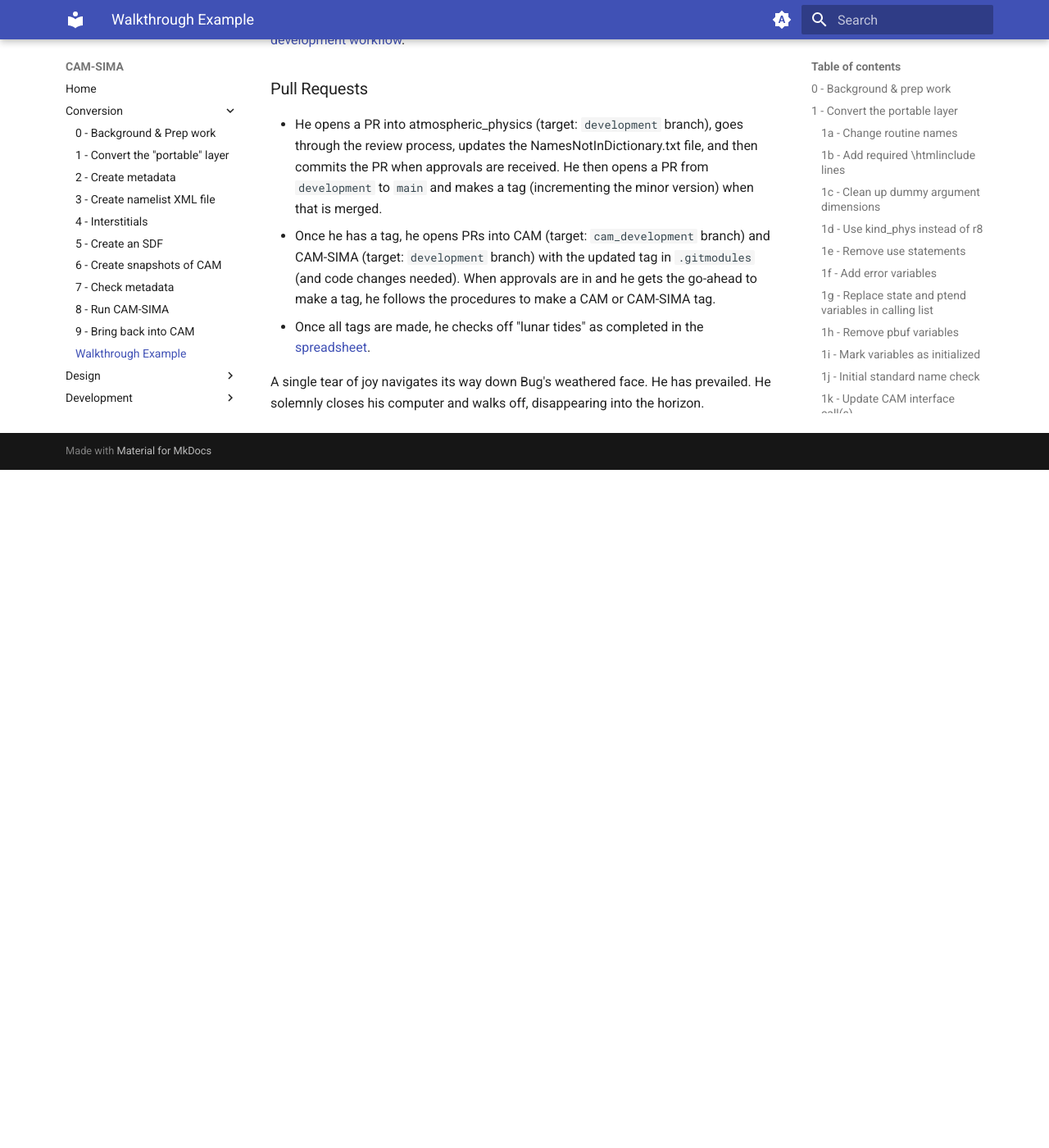
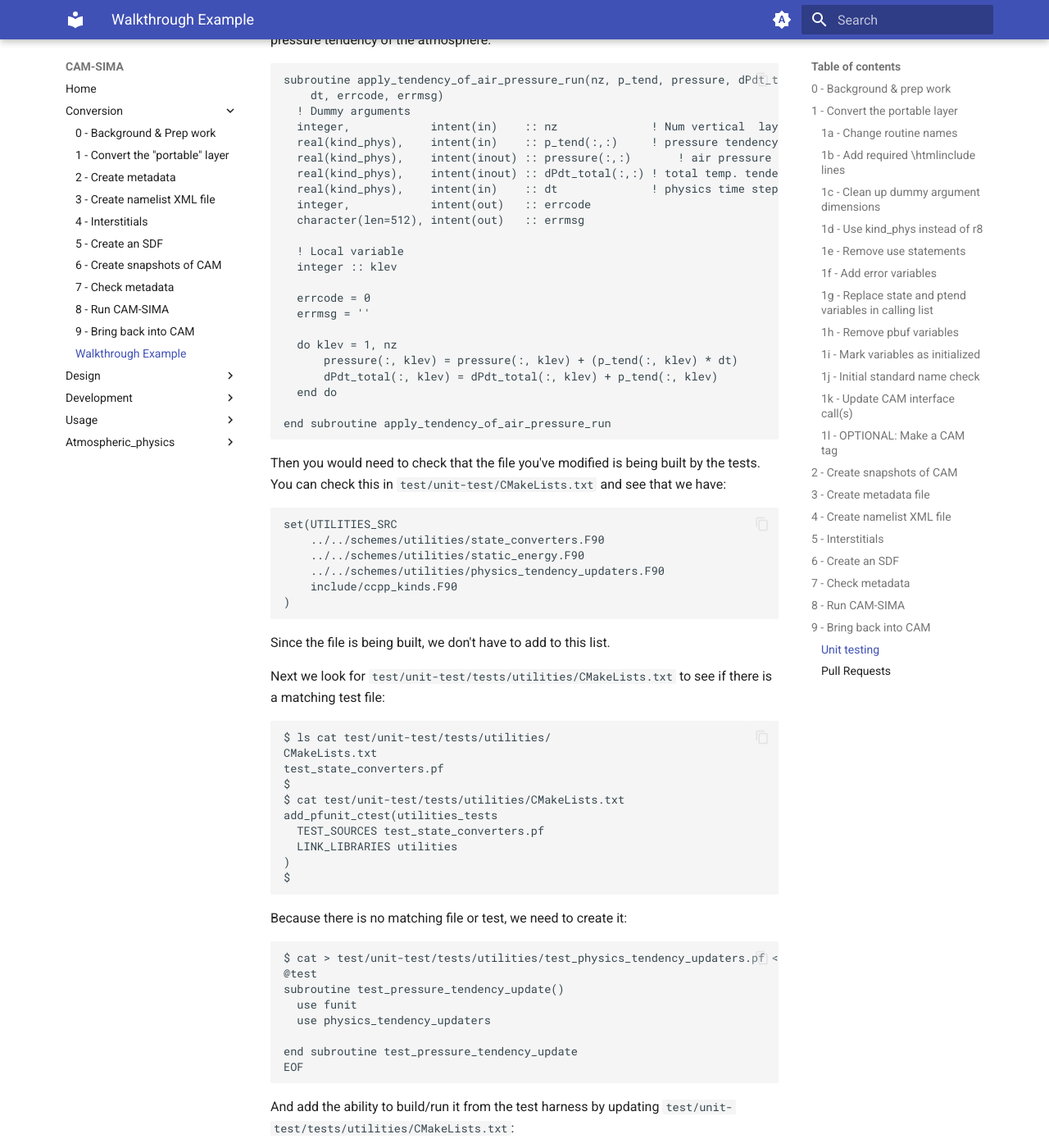
Before and after one commit to kuanchihwang/CAM-SIMA-Docs, an MkDocs documentation site: the page built from docs/conversion/walkthrough.md, in a window 1280 px wide and 1400 px high, scrolled down 16526 px. Shown: the whole window at 82% size. Built offline with MkDocs 1.6.1 and Material for MkDocs 9.7.7, drawn with Linux system fonts in a browser that asks for light colours; before the commit the page ends 17099 px from its top, so only the background shows below that; some of the changed text lies outside the part shown.

Commit message:
Adding unit testing walkthrough.

````diff
--- a/docs/conversion/walkthrough.md
+++ b/docs/conversion/walkthrough.md
@@ -690,7 +690,164 @@
 Bug commits his changes to his fork/branch of the three repos: CAM, CAM-SIMA, atmospheric_physics.
 
 ### Unit testing
-Bug adds PfUnit tests for his newly-created scheme per the [atmospheric_physics development workflow](../atmospheric_physics/development_workflow.md#5-unit-testing).
+
+Lets say you added a utility function in `physics_tendency_updaters.F90
+` to apply the pressure tendency of the atmosphere:
+
+```fortran
+subroutine apply_tendency_of_air_pressure_run(nz, p_tend, pressure, dPdt_total,   &
+    dt, errcode, errmsg)
+  ! Dummy arguments
+  integer,            intent(in)    :: nz              ! Num vertical  layers
+  real(kind_phys),    intent(in)    :: p_tend(:,:)     ! pressure tendency
+  real(kind_phys),    intent(inout) :: pressure(:,:)       ! air pressure
+  real(kind_phys),    intent(inout) :: dPdt_total(:,:) ! total temp. tendency
+  real(kind_phys),    intent(in)    :: dt              ! physics time step
+  integer,            intent(out)   :: errcode
+  character(len=512), intent(out)   :: errmsg
+
+  ! Local variable
+  integer :: klev
+
+  errcode = 0
+  errmsg = ''
+
+  do klev = 1, nz
+      pressure(:, klev) = pressure(:, klev) + (p_tend(:, klev) * dt)
+      dPdt_total(:, klev) = dPdt_total(:, klev) + p_tend(:, klev)
+  end do
+
+end subroutine apply_tendency_of_air_pressure_run
+```
+
+Then you would need to check that the file you've modified is being built by the tests.  You can check this in `test/unit-test/CMakeLists.txt` and see that we have:
+
+```cmake
+set(UTILITIES_SRC
+    ../../schemes/utilities/state_converters.F90
+    ../../schemes/utilities/static_energy.F90
+    ../../schemes/utilities/physics_tendency_updaters.F90
+    include/ccpp_kinds.F90
+)
+```
+
+Since the file is being built, we don't have to add to this list.
+
+Next we look for `test/unit-test/tests/utilities/CMakeLists.txt` to see if there is a matching test file:
+
+```sh
+$ ls cat test/unit-test/tests/utilities/
+CMakeLists.txt
+test_state_converters.pf
+$
+$ cat test/unit-test/tests/utilities/CMakeLists.txt
+add_pfunit_ctest(utilities_tests
+  TEST_SOURCES test_state_converters.pf
+  LINK_LIBRARIES utilities
+)
+$
+```
+
+Because there is no matching file or test, we need to create it:
+
+```sh
+$ cat > test/unit-test/tests/utilities/test_physics_tendency_updaters.pf << EOF
+@test
+subroutine test_pressure_tendency_update()
+  use funit
+  use physics_tendency_updaters
+
+end subroutine test_pressure_tendency_update
+EOF
+```
+
+And add the ability to build/run it from the test harness by updating `test/unit-test/tests/utilities/CMakeLists.txt`:
+
+```
+add_pfunit_ctest(utilities_tests
+  TEST_SOURCES test_state_converters.pf test_physics_tendency_updaters.pf
+  LINK_LIBRARIES utilities
+```
+where `test_physics_tendency_updaters.pf` has been added to the `TEST_SOURCES` list.
+
+Now, to actually test the function, we can try something like:
+
+```fortran
+@test
+subroutine test_pressure_tendency_update()
+  use funit
+  use ccpp_kinds, only: kind_phys
+  use physics_tendency_updaters
+
+  # Declare and setup test data with known results
+
+  integer, parameter :: ncol = 3            ! Num columns
+  integer, parameter :: nz = 3              ! Num vertical layers
+  integer, parameter :: errcode = 0
+  character(len=512), parameter :: errmsg = ''
+
+  real(kind_phys) :: p_tend(ncol, nz)    ! pressure tendency
+  real(kind_phys) :: pressure(ncol, nz)  ! air pressure
+  real(kind_phys) :: dPdt_total(nol, nz) ! total temp. tendency
+  real(kind_phys) :: dt                  ! physics time step
+
+  pressure = 1
+  p_tend = 1
+  dPdt_total = 0
+  dt = 1
+
+  call apply_tendency_of_air_pressure_run(nz, p_tend, pressure, &
+                                          dPdt_total, dt,       &
+                                          errcode, errmsg)
+
+  @assertEqual(2, pressure)
+  @assertEqual(1, dPdt_total)
+  @assertEqual(0, errcode)
+  @assertEqual('', errmsg)
+end subroutine test_pressure_tendency_update
+```
+
+The values should be scientifically relevant to test a valid physics case or be set up to test edge cases that the subroutine must support.
+
+Notice that we are only testing `intent(out)` and `intent(inout)` as these are the only values that can change.
+
+Assuming you have built the test framework according to the [instructions](../atmospheric_physics/development_workflow.md#5-unit-testing), you can now run:
+
+```bash
+$ cmake \
+  -DCMAKE_PREFIX_PATH=<PATH_TO_PFUNIT>/build/installed \
+  -DATMOSPHERIC_PHYSICS_ENABLE_CODE_COVERAGE=ON \
+  -B./build \
+  -S./test/unit-test
+$ cd build
+$ make
+$ ctest -V --output-on-failure
+```
+
+After which you should see output similar to:
+
+```
+1:  Start: <test_state_converters_suite.test_temp_to_potential_temp>
+1: .   end: <test_state_converters_suite.test_temp_to_potential_temp>
+1:
+1: Time:         0.000 seconds
+1:
+1:  OK
+1:  (1 test)
+1:
+2:  Start: <test_physics_tendency_updaters_suite.test_pressure_tendency_update>
+2: .   end: <test_physics_tendency_updaters_suite.test_pressure_tendency_update>
+2:
+2: Time:         0.000 seconds
+2:
+2:  OK
+2:  (1 test)
+2/2 Test #1: utilities_tests ..................   Passed    0.00 sec
+
+100% tests passed, 0 tests failed out of 1
+```
+
+If 100% of the tests pass, you may proceed to the next section.
 
 ### Pull Requests
 - He opens a PR into atmospheric_physics (target: `development` branch), goes through the review process, updates the NamesNotInDictionary.txt file, and then commits the PR when approvals are received. He then opens a PR from `development` to `main` and makes a tag (incrementing the minor version) when that is merged.
````
